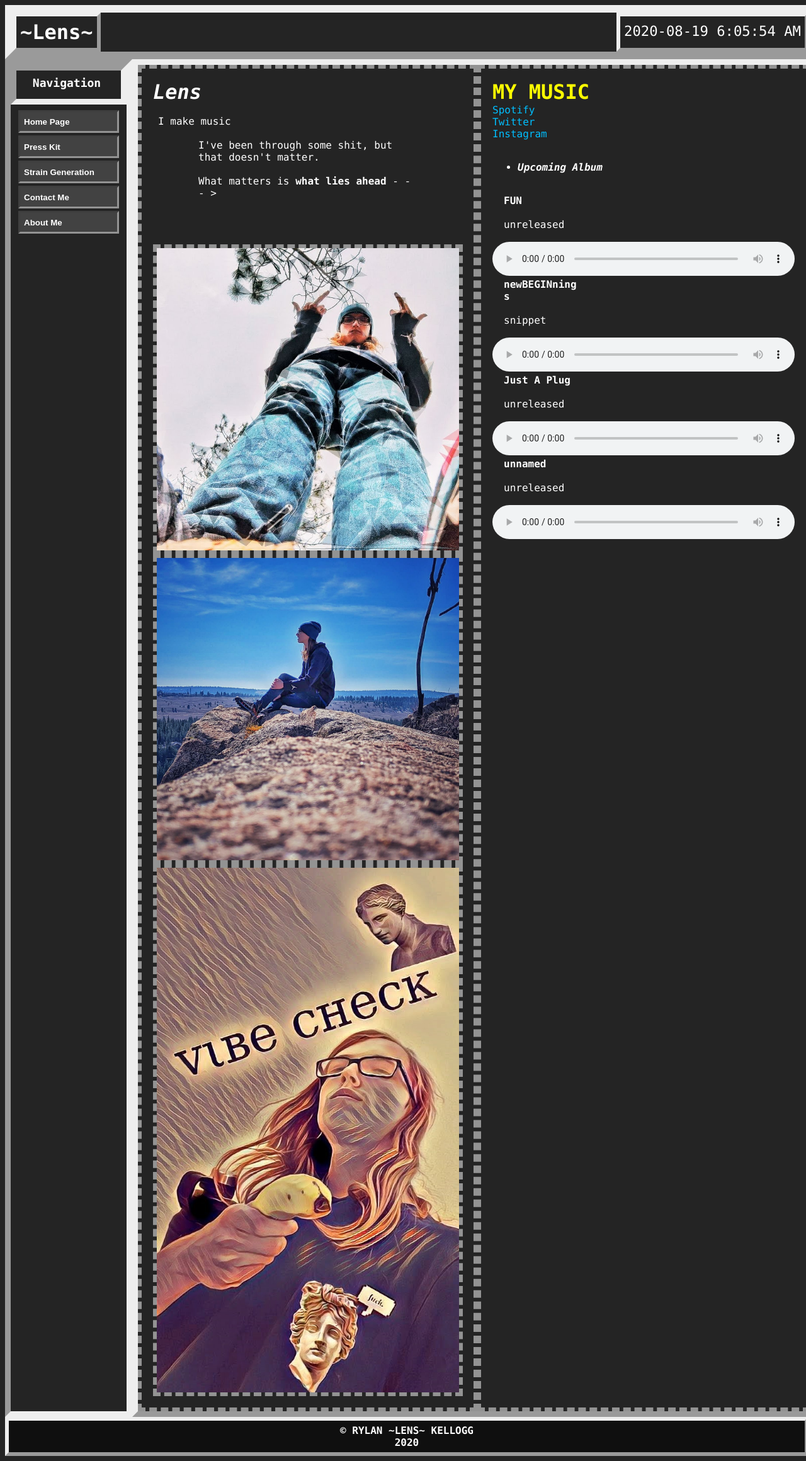
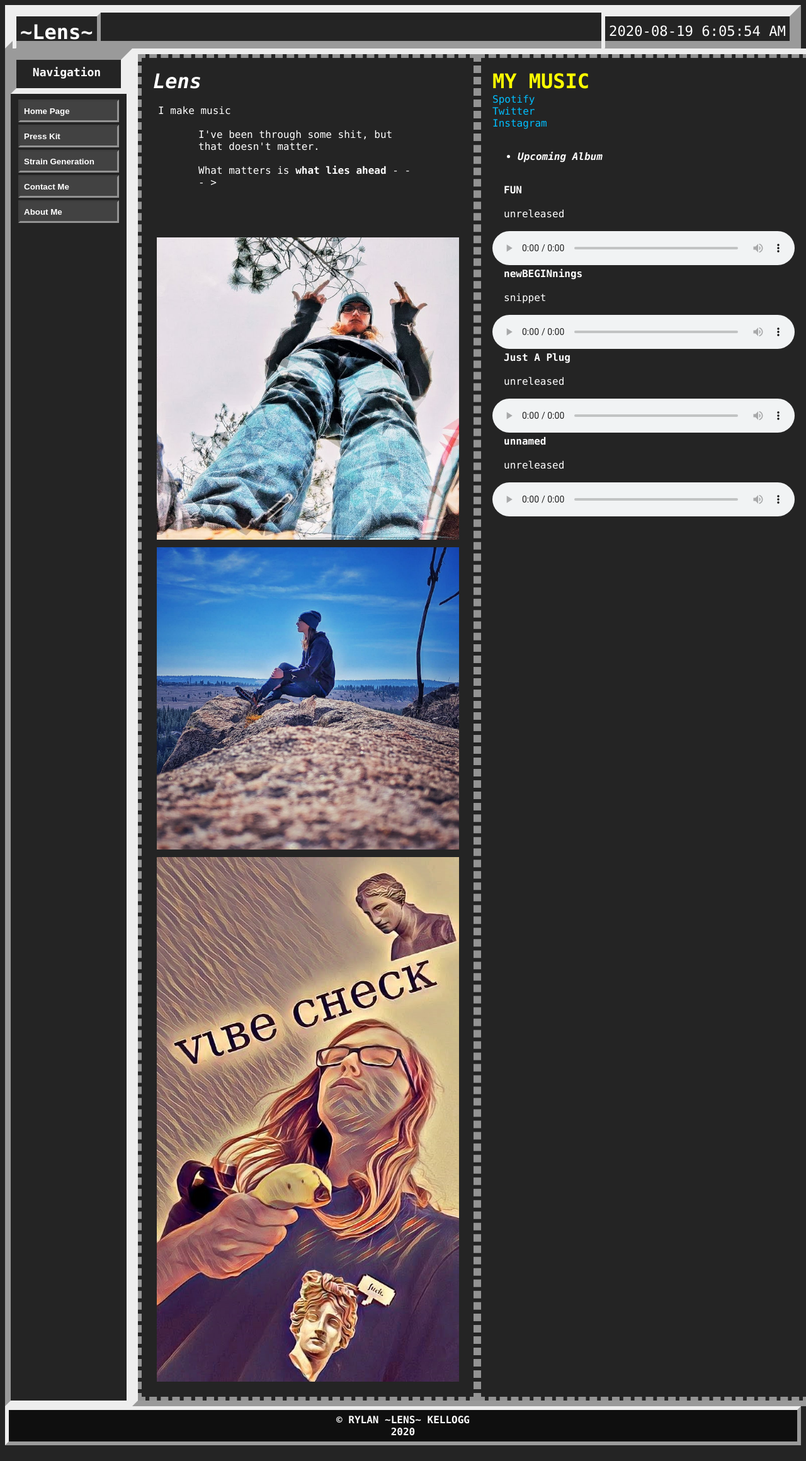
Before and after one commit to LensPlaysGames/LensSite, a PHP site: page /EPK.html in a window 1280 px wide. Shown: the whole page at 63% size. After the commit the page ends 2295 px from the top, so only its background shows below. Run offline with PHP 8.4, Linux system fonts and the light colour scheme.

Commit message:
V0.1.0.6   --   MOAR accessibility

```diff
--- a/CSS/StyleSheet1.css
+++ b/CSS/StyleSheet1.css
@@ -1,7 +1,5 @@
 .head {
-    min-height: 45px;
-    width: 100%;
-    height: 9%;
+    height: 45px;
     text-align: center;
     font-size: xx-large;
     font-weight: bolder;
@@ -37,13 +35,13 @@
 }
 
 .content {
+    width: 100%;
     float: left;
     display: flex;
     flex-direction: column;
     padding: 0px;
     border: 9px outset;
     word-wrap: hyphenate;
-    width: 100%;
 }
 
 .contentcont {
@@ -54,7 +52,6 @@
     border: 6px dashed #939393;
     word-wrap: break-word;
     min-width: 270px;
-    max-width: 720px;
 }
 
 .contenttxt {
@@ -63,13 +60,11 @@
     flex-direction: column;
     padding: 0px 18px 18px 18px;
     border: 6px dashed #939393;
-    width: 18%;
     word-wrap: break-word;
     min-width: 480px;
 }
 
 .foot {
-    width: 100%;
     height: 9%;
     display: flex;
     flex-direction: row;
--- a/EPK.html
+++ b/EPK.html
@@ -37,9 +37,9 @@
 						- - - >
 					</span>
 					<div class="flexcolumn automar">
-						<img src="img/lens-yeah.jpg" class="contentcont imgkeepaspect nopadding" />
-						<img src="img/lens-high.jpg" class="contentcont imgkeepaspect nopadding" />
-						<img src="img/lens-vibe.jpg" class="contentcont nopadding" style="max-width: 480px;"/>
+						<img src="img/lens-yeah.jpg" class="medmar imgkeepaspect nopadding" />
+						<img src="img/lens-high.jpg" class="medmar imgkeepaspect nopadding" />
+						<img src="img/lens-vibe.jpg" class="medmar nopadding" style="min-width: 120px; max-width: 480px;"/>
 					</div>
 				</div>
 
```
